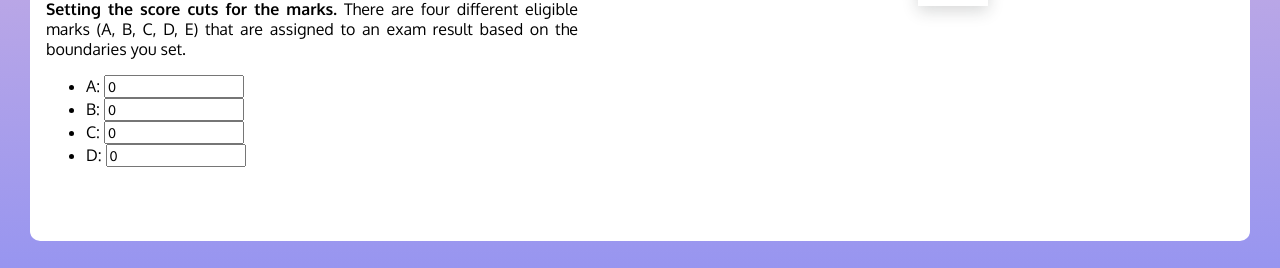
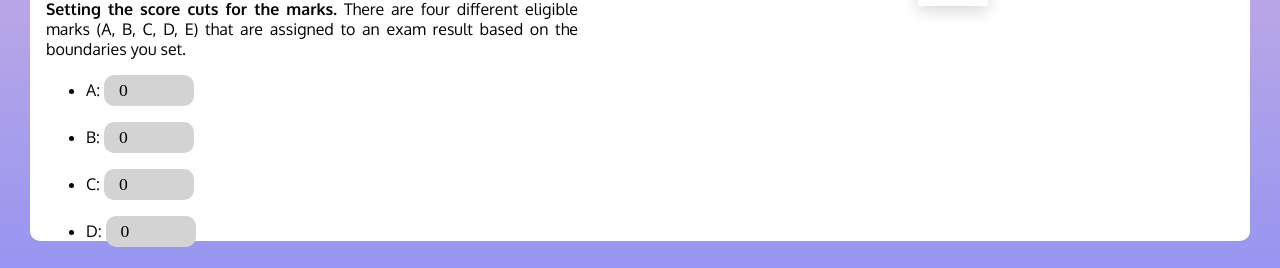
Before and after one commit to Janchorizo/sturdy-carnival, an Angular app: page / in a window 1280 px wide. Shown: the part 529-797 px from the top of the page. Built offline with nearby package versions, Linux system fonts and the light colour scheme; a web font is replaced by a local one.

Commit message:
Style mark breaks editor.

```diff
--- a/src/app/mark-breaks/mark-breaks.component.css
+++ b/src/app/mark-breaks/mark-breaks.component.css
@@ -0,0 +1,15 @@
+#mark-breaks{
+
+}
+#mark-breaks li{
+    margin-bottom: 1em;
+}
+#mark-breaks input{
+    border: none;
+    background-color: lightgrey;
+    padding: 5px 5px 5px 15px;
+    border-radius: 10px;
+    font-size: 1.1em;
+    font-family: kiwy;
+    width: 4em;
+}
--- a/src/app/mark-breaks/mark-breaks.component.html
+++ b/src/app/mark-breaks/mark-breaks.component.html
@@ -1,4 +1,4 @@
-<ul>
+<ul id='mark-breaks'>
     <li>A: <input type='number' [ngModel]='breaks.A' (ngModelChange)="handleChange('A', $event)"></li>
     <li>B: <input type='number' [ngModel]='breaks.B' (ngModelChange)="handleChange('B', $event)"></li>
     <li>C: <input type='number' [ngModel]='breaks.C' (ngModelChange)="handleChange('C', $event)"></li>
```
